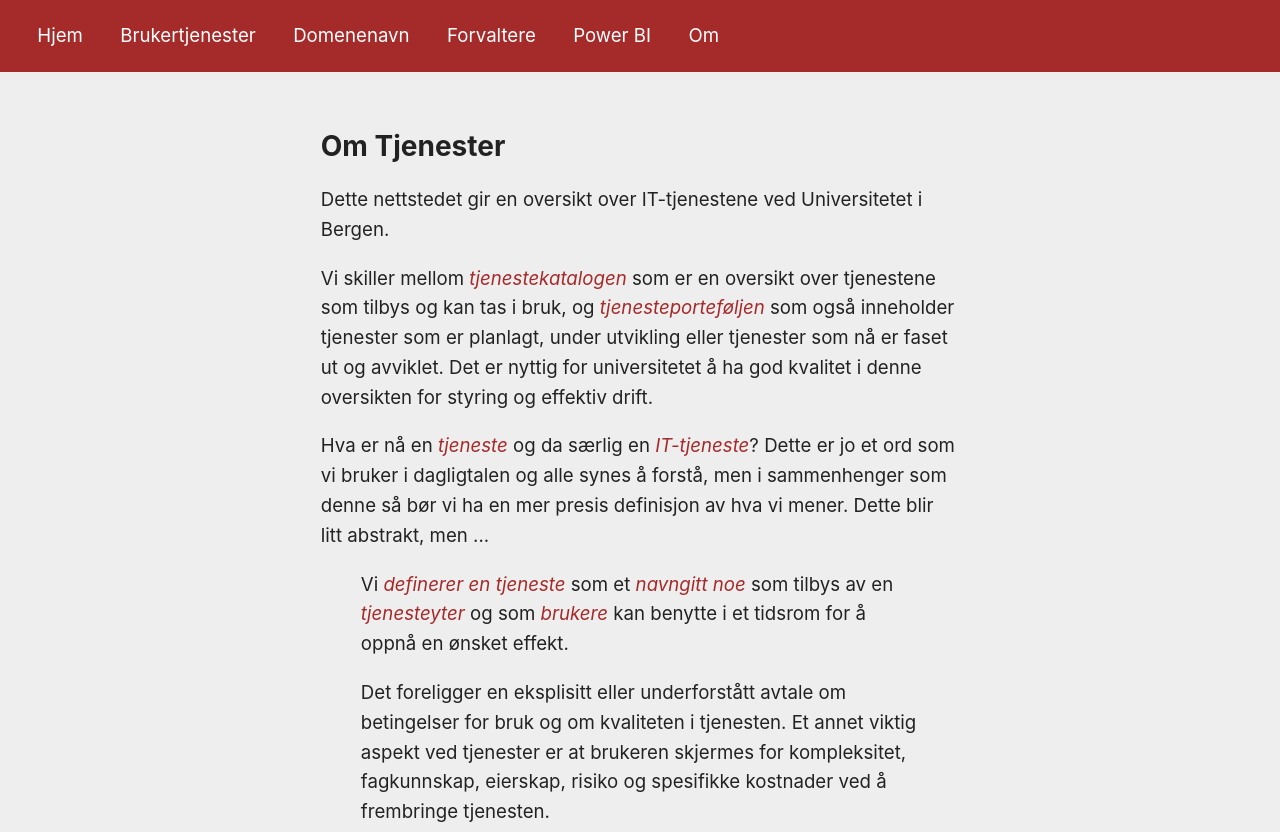
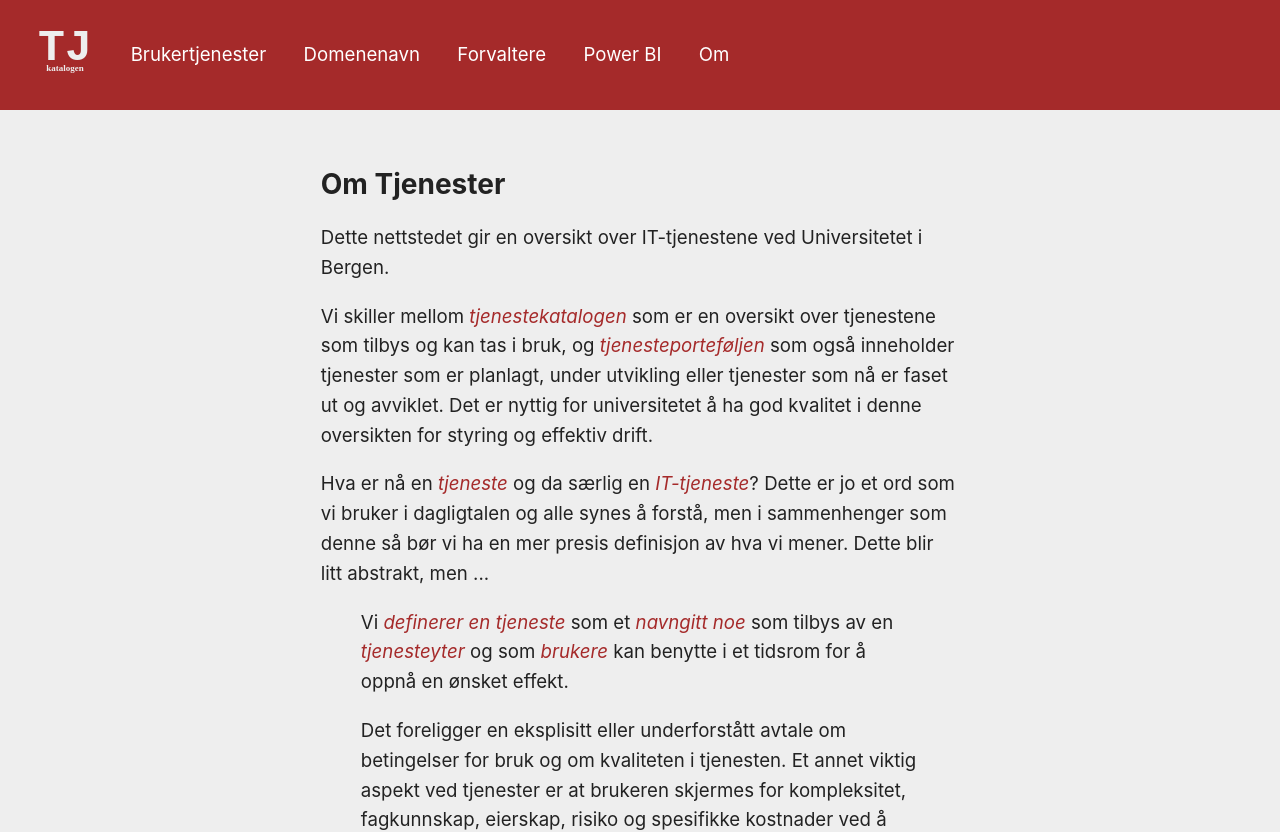
Before and after one commit to uib/ntk, a Next.js app: page /om in a window 1280 px wide. Shown: the top 832 px of the page. Built offline with nearby package versions, Linux system fonts and the light colour scheme.

Commit message:
Add a logo as found on the badge

```diff
--- a/components/layout.js
+++ b/components/layout.js
@@ -4,7 +4,7 @@ function Navbar() {
     return (
         <nav>
             <ul>
-                <li><Link href="/">Hjem</Link></li>
+                <li><Link href="/"><img src="logo.svg" alt="Hjem" className="logo" /></Link></li>
                 <li><Link href="/all">Bruker&shy;tjenester</Link></li>
                 <li><Link href="/domain">Domene&shy;navn</Link></li>
                 <li><Link href="/team">Forvaltere</Link></li>
--- a/styles/globals.css
+++ b/styles/globals.css
@@ -36,8 +36,13 @@ nav {
 nav > ul {
   display: flex;
   list-style: none;
+  align-items: center;
   gap: 2rem;
   padding: 0;
+}
+
+nav .logo {
+  width: 3rem;
 }
 
 main {
```
Also changed, not shown: public/logo.svg (added).
